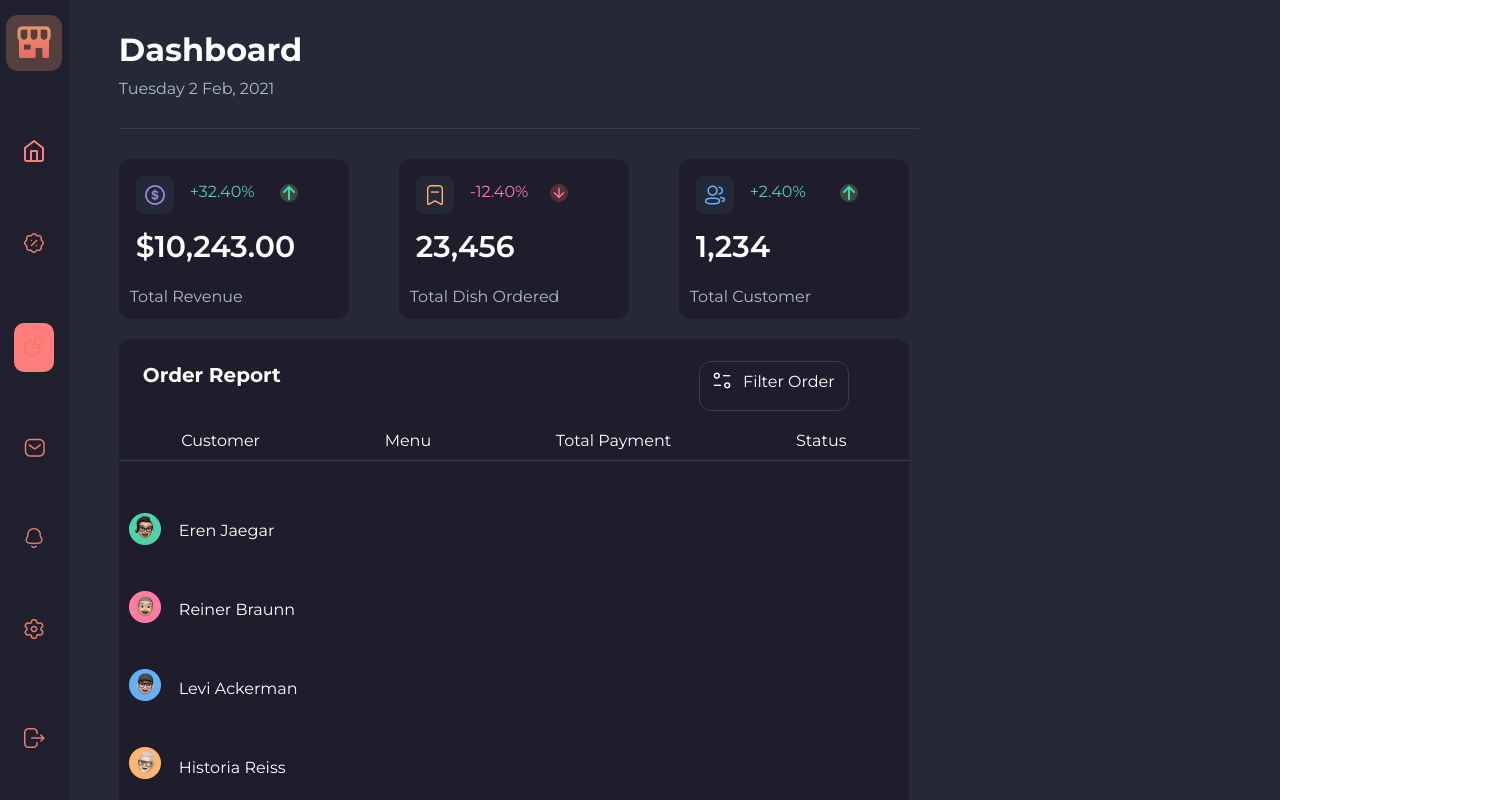
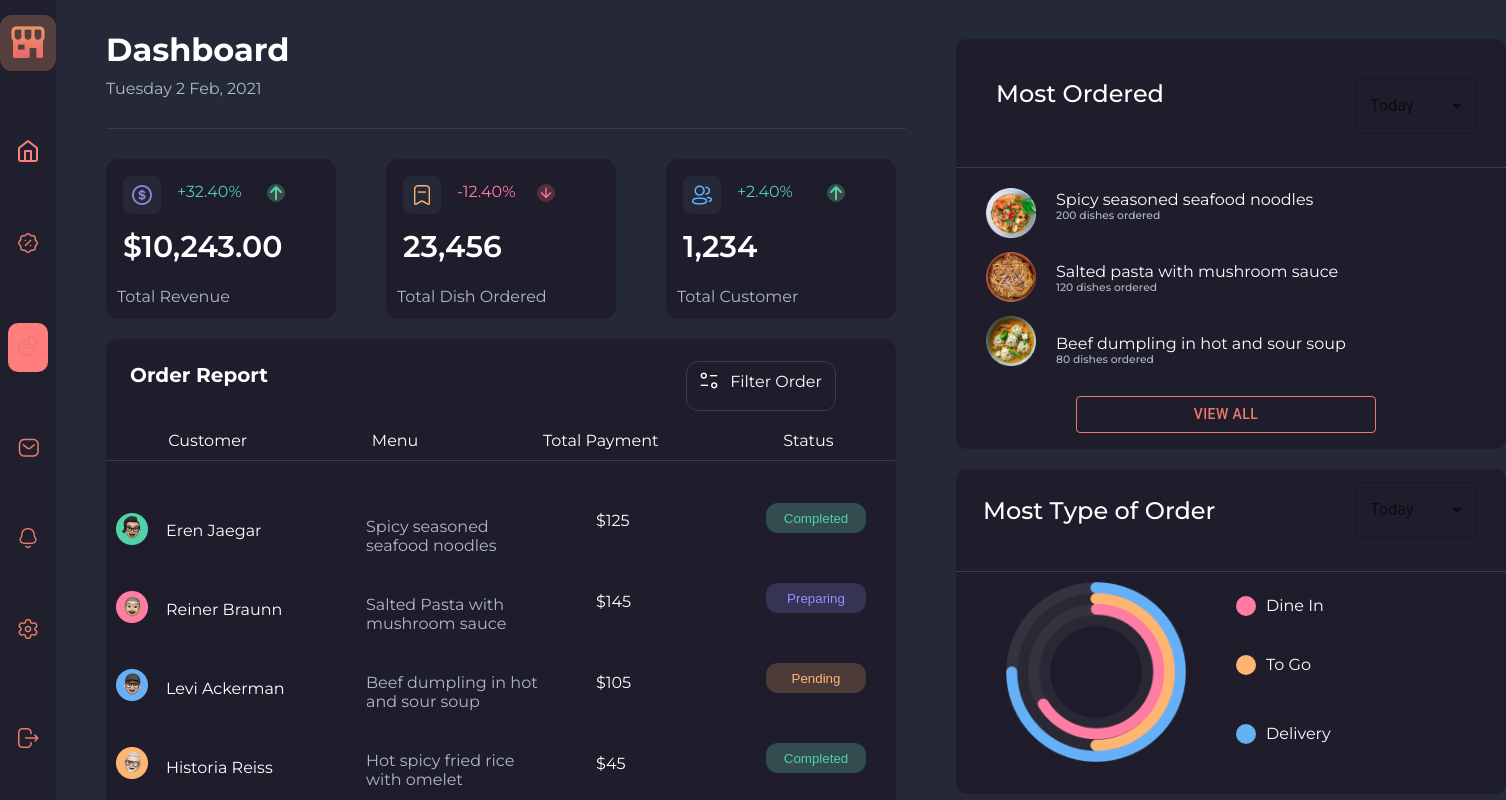
Before and after one commit to 042Ali/React-Food-POS-Dark-, a React (Vite) app: page / in a window 1280 px wide. Both pictures are taken after a click on the element 28 px from the left and 357 px from the top of the page. Shown: the top 800 px of the page, 1506 px wide, since content can reach past the window. Built offline with nearby package versions, Linux system fonts and the light colour scheme; no server answers.

Commit message:
I got rid of the dashboard

```diff
--- /dev/null
+++ b/src/components/DashboardPages/Cardlar/MostOrdered.jsx
@@ -0,0 +1,73 @@
+import InputLabel from "@mui/material/InputLabel";
+import MenuItem from "@mui/material/MenuItem";
+import FormControl from "@mui/material/FormControl";
+import Select from "@mui/material/Select";
+import { useState } from "react";
+import { Button } from "@mui/material";
+
+export default function MostOrdered() {
+  const [today, setToday] = useState("");
+
+  const handleChange = (event) => {
+    setToday(event.target.value);
+  };
+  return (
+    <>
+      <div className="Most__Ordered">
+        <h1>Most Ordered</h1>
+        <FormControl
+          style={{
+            width: "120px",
+            marginTop: "-70px",
+            marginLeft: "400px",
+          }}
+        >
+          <InputLabel id="demo-simple-select-label">Today</InputLabel>
+          <Select
+            labelId="demo-simple-select-label"
+            id="demo-simple-select"
+            value={today}
+            label="Today"
+            onChange={handleChange}
+          >
+            <MenuItem value={10}>Ten</MenuItem>
+            <MenuItem value={20}>Twenty</MenuItem>
+            <MenuItem value={30}>Thirty</MenuItem>
+          </Select>
+        </FormControl>
+        <div className="Neewhr"></div>
+        <div className="Food">
+          <div className="Food__img--1">
+            <img src="./image1.png" alt="" />
+          </div>
+          <div className="Food__img--2">
+            <img src="./image 2.png" alt="" />
+          </div>
+          <div className="Food__img--3">
+            <img src="./image 3.png" alt="" />
+          </div>
+        </div>
+        <div className="Food__img--Name">
+          <p>Spicy seasoned seafood noodles</p>
+          <h6>200 dishes ordered</h6>
+          <p>Salted pasta with mushroom sauce</p>
+          <h6>120 dishes ordered</h6>
+          <p>Beef dumpling in hot and sour soup</p>
+          <h6>80 dishes ordered</h6>
+        </div>
+        <Button
+          style={{
+            marginTop: "30px",
+            width: "300px",
+            marginLeft: "120px",
+            color: "#ea7c69",
+            border: "1px solid #ea7c69",
+          }}
+          variant="outlined"
+        >
+          View All
+        </Button>
+      </div>
+    </>
+  );
+}
--- /dev/null
+++ b/src/components/DashboardPages/Cardlar/MostTypeofOrder.jsx
@@ -0,0 +1,51 @@
+import InputLabel from "@mui/material/InputLabel";
+import MenuItem from "@mui/material/MenuItem";
+import FormControl from "@mui/material/FormControl";
+import Select from "@mui/material/Select";
+import { useState } from "react";
+
+export default function MostTypeofOrder() {
+  const [today, setToday] = useState("");
+
+  const handleChange = (event) => {
+    setToday(event.target.value);
+  };
+
+  return (
+    <>
+      <div className="MostType__ofOrder">
+        <h1>Most Type of Order</h1>
+        <div>
+          <FormControl
+            style={{
+              width: "120px",
+              marginTop: "-70px",
+              marginLeft: "400px",
+            }}
+          >
+            <InputLabel id="demo-simple-select-label">Today</InputLabel>
+            <Select
+              labelId="#50d1aa"
+              id="#363455"
+              value={today}
+              label="Today"
+              onChange={handleChange}
+            >
+              <MenuItem value={10}>Ten</MenuItem>
+              <MenuItem value={20}>Twenty</MenuItem>
+              <MenuItem value={30}>Thirty</MenuItem>
+            </Select>
+          </FormControl>
+          <div className="Neewhr"></div>
+          <img className="Circle" src="./Circle.png" alt="" />
+          <div className="color1"></div>
+          <h4>Dine In</h4>
+          <div className="color2"></div>
+          <h4>To Go</h4>
+          <div className="color3"></div>
+          <h4>Delivery</h4>
+        </div>
+      </div>
+    </>
+  );
+}
--- /dev/null
+++ b/src/components/DashboardPages/Cardlar/OrderReport.jsx
@@ -0,0 +1,87 @@
+export default function OrderReport() {
+  return (
+    <>
+      <div className="Order__Report">
+        <h1>Order Report</h1>
+        <div className="Filter__Order__card">
+          <div className="Filter__Order">
+            <div>
+              <img src="./Filter.png" alt="" />
+            </div>
+            <h2>Filter Order</h2>
+          </div>
+        </div>
+        <ul>
+          <li>Customer</li>
+          <li>Menu</li>
+          <li>Total Payment</li>
+          <li>Status</li>
+        </ul>
+        <div className="newhr"></div>
+        <div className="Profile__Name">
+          <span>Eren Jaegar</span>
+          <span>Reiner Braunn</span>
+          <span>Levi Ackerman</span>
+          <span>Historia Reiss</span>
+        </div>
+
+        <div className="Avatar_Image">
+          <div>
+            <img className="Avatar__Profile" src="./AvatarImg/Avatar1.png" />
+          </div>
+          <div>
+            <img className="Avatar__Profile" src="./AvatarImg/Avatar2.png" />
+          </div>
+          <div>
+            <img className="Avatar__Profile" src="./AvatarImg/Avatar3.png" />
+          </div>
+          <div>
+            <img className="Avatar__Profile" src="./AvatarImg/Avatar4.png" />
+          </div>
+        </div>
+        {/*  */}
+        <div className="Profile__Food">
+          <div>
+            <div className="Profile__Food--Name1">
+              <p>
+                Spicy seasoned <br /> seafood noodles
+              </p>
+            </div>
+            <div className="Profile__Food--Name2">
+              <p>
+                Salted Pasta with <br /> mushroom sauce
+              </p>
+            </div>
+            <div className="Profile__Food--Name3">
+              <p>
+                Beef dumpling in hot <br /> and sour soup
+              </p>
+            </div>
+            <div className="Profile__Food--Name4">
+              <p>
+                Hot spicy fried rice <br /> with omelet
+              </p>
+            </div>
+          </div>
+        </div>
+        {/*  */}
+        <div className="Profile__Money">
+          <a>$125</a>
+          <a>$145</a>
+          <a>$105</a>
+          <a>$45</a>
+        </div>
+        <div className="Profile__Button">
+          <button style={{ color: "#50d1aa" }}>Completed</button>
+          <button style={{ backgroundColor: "#363455", color: "#9290fe" }}>
+            Preparing
+          </button>
+          <button style={{ backgroundColor: "#4c3b39", color: "#ffb572" }}>
+            Pending
+          </button>
+          <button style={{ color: "#50d1aa" }}>Completed</button>
+        </div>
+      </div>
+    </>
+  );
+}
--- a/src/components/DashboardPages/Dashboard.css
+++ b/src/components/DashboardPages/Dashboard.css
@@ -206,3 +206,155 @@
     margin-left: -140px;
   }
 }
+
+.Profile__Food {
+  margin-left: 260px;
+  margin-top: -300px;
+}
+
+.Profile__Food--Name {
+  margin-top: -100px;
+}
+
+.Profile__Food--Name1 {
+  margin-top: 70px;
+}
+.Profile__Food--Name2 {
+  margin-top: 40px;
+}
+
+.Profile__Food--Name3 {
+  margin-top: 40px;
+}
+
+.Profile__Food--Name4 {
+  margin-top: 40px;
+}
+
+.Profile__Money {
+  display: grid;
+  margin-left: 490px;
+  margin-top: -340px;
+
+  a {
+    margin-top: 62px;
+  }
+}
+
+.Profile__Button {
+  display: grid;
+  margin-left: 660px;
+  margin-top: -320px;
+
+  button {
+    margin-top: 50px;
+    width: 100px;
+    height: 30px;
+    border-radius: 12px;
+    background-color: #324c4f;
+    border: 1px solid transparent;
+  }
+}
+
+.Most__Ordered {
+  background-color: #1f1d2b;
+  margin-top: -800px;
+  margin-left: 900px;
+  border-radius: 10px;
+  height: 410px;
+  width: 550px;
+
+  h1 {
+    padding: 40px;
+    font-weight: 500;
+    font-size: 24px;
+  }
+}
+
+.Neewhr::after {
+  content: "";
+  display: block;
+  height: 1px;
+  border-radius: 2px;
+  background-color: #393c49;
+  width: 550px;
+}
+
+.Food {
+  margin-left: 30px;
+  margin-top: 10px;
+  img {
+    margin-top: 10px;
+    height: 50px;
+    width: 50px;
+  }
+}
+
+.Food__img--Name {
+  margin-left: 100px;
+  margin-top: -220px;
+
+  p {
+    margin-top: 40px;
+    color: white;
+  }
+
+  h6 {
+    font-weight: 500;
+    color: #abbbc2;
+  }
+}
+
+.MostType__ofOrder {
+  background-color: #1f1d2b;
+  margin-top: 20px;
+  margin-left: 900px;
+  border-radius: 10px;
+  height: 325px;
+  width: 550px;
+
+  h1 {
+    padding: 27px;
+    font-weight: 500;
+    font-size: 24px;
+  }
+
+  h4 {
+    margin-left: 310px;
+    margin-top: -20px;
+    font-weight: 400;
+  }
+}
+
+.Circle {
+  width: 180px;
+  height: 180px;
+  margin-top: 10px;
+  margin-left: 50px;
+}
+
+.color1 {
+  background-color: #ff7ca3;
+  height: 20px;
+  width: 20px;
+  margin-left: 280px;
+  margin-top: -170px;
+  border-radius: 24px;
+}
+.color2 {
+  background-color: #ffb572;
+  height: 20px;
+  width: 20px;
+  margin-left: 280px;
+  margin-top: 40px;
+  border-radius: 24px;
+}
+
+.color3 {
+  background-color: #65b0f6;
+  height: 20px;
+  width: 20px;
+  margin-left: 280px;
+  margin-top: 50px;
+  border-radius: 24px;
+}
--- a/src/components/DashboardPages/Dashboard.jsx
+++ b/src/components/DashboardPages/Dashboard.jsx
@@ -1,4 +1,7 @@
 import { FaArrowUp } from "react-icons/fa6";
+import OrderReport from "./Cardlar/OrderReport";
+import MostOrdered from "./Cardlar/MostOrdered";
+import MostTypeofOrder from "./Cardlar/MostTypeofOrder";
 import { IoMdArrowDown } from "react-icons/io";
 import "./Dashboard.css";
 
@@ -68,45 +71,9 @@ export default function Dashboard() {
           </div>
         </div>
         {/*  */}
-        <div className="Order__Report">
-          <h1>Order Report</h1>
-          <div className="Filter__Order__card">
-            <div className="Filter__Order">
-              <div>
-                <img src="./Filter.png" alt="" />
-              </div>
-              <h2>Filter Order</h2>
-            </div>
-          </div>
-          <ul>
-            <li>Customer</li>
-            <li>Menu</li>
-            <li>Total Payment</li>
-            <li>Status</li>
-          </ul>
-          <div className="newhr"></div>
-          <div className="Profile__Name">
-            <span>Eren Jaegar</span>
-            <span>Reiner Braunn</span>
-            <span>Levi Ackerman</span>
-            <span>Historia Reiss</span>
-          </div>
-
-          <div className="Avatar_Image">
-            <div>
-              <img className="Avatar__Profile" src="./AvatarImg/Avatar1.png" />
-            </div>
-            <div>
-              <img className="Avatar__Profile" src="./AvatarImg/Avatar2.png" />
-            </div>
-            <div>
-              <img className="Avatar__Profile" src="./AvatarImg/Avatar3.png" />
-            </div>
-            <div>
-              <img className="Avatar__Profile" src="./AvatarImg/Avatar4.png" />
-            </div>
-          </div>
-        </div>
+        <OrderReport />
+        <MostOrdered />
+        <MostTypeofOrder />
       </div>
     </>
   );
```
Also changed, not shown: public/Circle.png (added).
